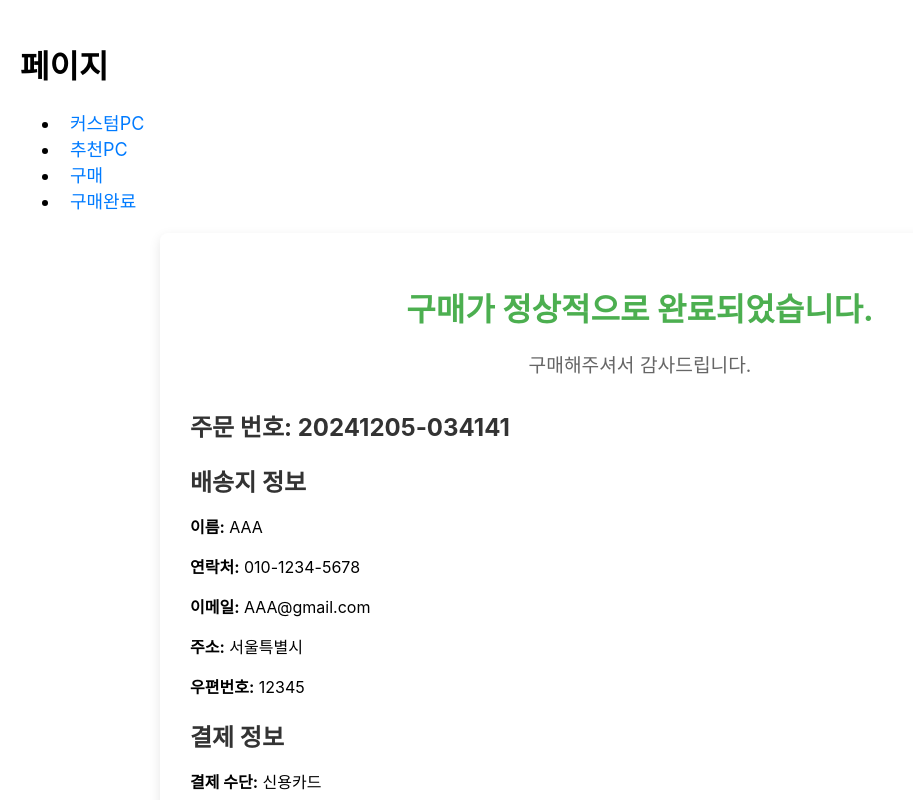
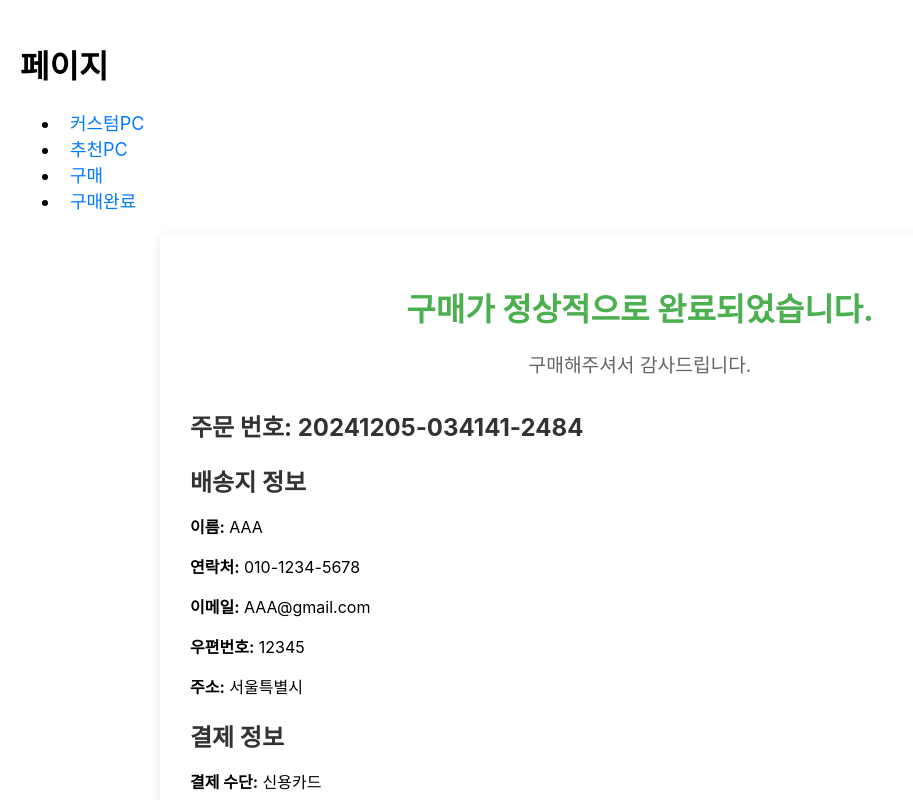
Before and after one commit to suddengithub/Y_FRONTEND, a React (Create React App) app: page /order-success in a window 1280 px wide. Shown: the top 800 px of the page, without its empty margins (0-913 px from the left). Built offline with nearby package versions, Linux system fonts and the light colour scheme.

Commit message:
난수코드

```diff
--- a/src/components/Order.jsx
+++ b/src/components/Order.jsx
@@ -304,6 +304,7 @@ const Order = () => {
               onChange={handlePaymentChange}
               style={styles.input}
               maxLength={3}
+              placeholder="CVC를 입력하세요"
               required
             />
 
@@ -316,6 +317,7 @@ const Order = () => {
                 onChange={handlePaymentChange}
                 style={{ ...styles.input, width: "48%" }}
                 maxLength={2}
+                placeholder="비밀번호 앞자리 2글자를 입력하세요"
                 required
               />
               <span style={styles.maskBox}> ** </span>
--- a/src/components/OrderSuccess.jsx
+++ b/src/components/OrderSuccess.jsx
@@ -4,12 +4,13 @@ import { useNavigate } from "react-router-dom";
 const OrderSuccess = () => {
   const navigate = useNavigate();
 
-  // 주문 번호 생성 (오늘 날짜 + 현재시간 조합)
+  // 주문 번호 생성 (오늘 날짜 + 현재시간 + 난수 코드)
   const generateOrderNumber = () => {
     const now = new Date();
     const date = now.toISOString().split("T")[0].replace(/-/g, "");
     const time = now.toTimeString().split(" ")[0].replace(/:/g, "");
-    return `${date}-${time}`;
+    const randomCode = Math.floor(1000 + Math.random() * 9000); // 1000부터 9999 사이의 난수 생성
+    return `${date}-${time}-${randomCode}`;
   };
 
   // 더미 데이터 (배송지 정보, 결제 정보)
@@ -17,9 +18,8 @@ const OrderSuccess = () => {
     name: "AAA",
     phone: "010-1234-5678",
     email: "AAA@gmail.com",
+    postalCode: "12345",
     address: "서울특별시 ",
-    city: "서울",
-    postalCode: "12345",
   });
 
   const [paymentInfo, setPaymentInfo] = useState({
@@ -33,8 +33,7 @@ const OrderSuccess = () => {
   // 카드 번호 마스킹 함수
   const maskCardNumber = (cardNumber) => {
     const cardParts = cardNumber.split("-");
-    const maskedPart = cardParts[1] + "-" + cardParts[2]; // 중간 8자리 마스킹
-    return `${cardParts[0]}-****-****-${cardParts[3]}`;
+    return `${cardParts[0]}-****-****-${cardParts[3]}`; // 중간 8자리 마스킹
   };
 
   return (
@@ -58,10 +57,10 @@ const OrderSuccess = () => {
           <strong>이메일:</strong> {shippingInfo.email}
         </p>
         <p>
-          <strong>주소:</strong> {shippingInfo.address}
+          <strong>우편번호:</strong> {shippingInfo.postalCode}
         </p>
         <p>
-          <strong>우편번호:</strong> {shippingInfo.postalCode}
+          <strong>주소:</strong> {shippingInfo.address}
         </p>
       </section>
 
```
